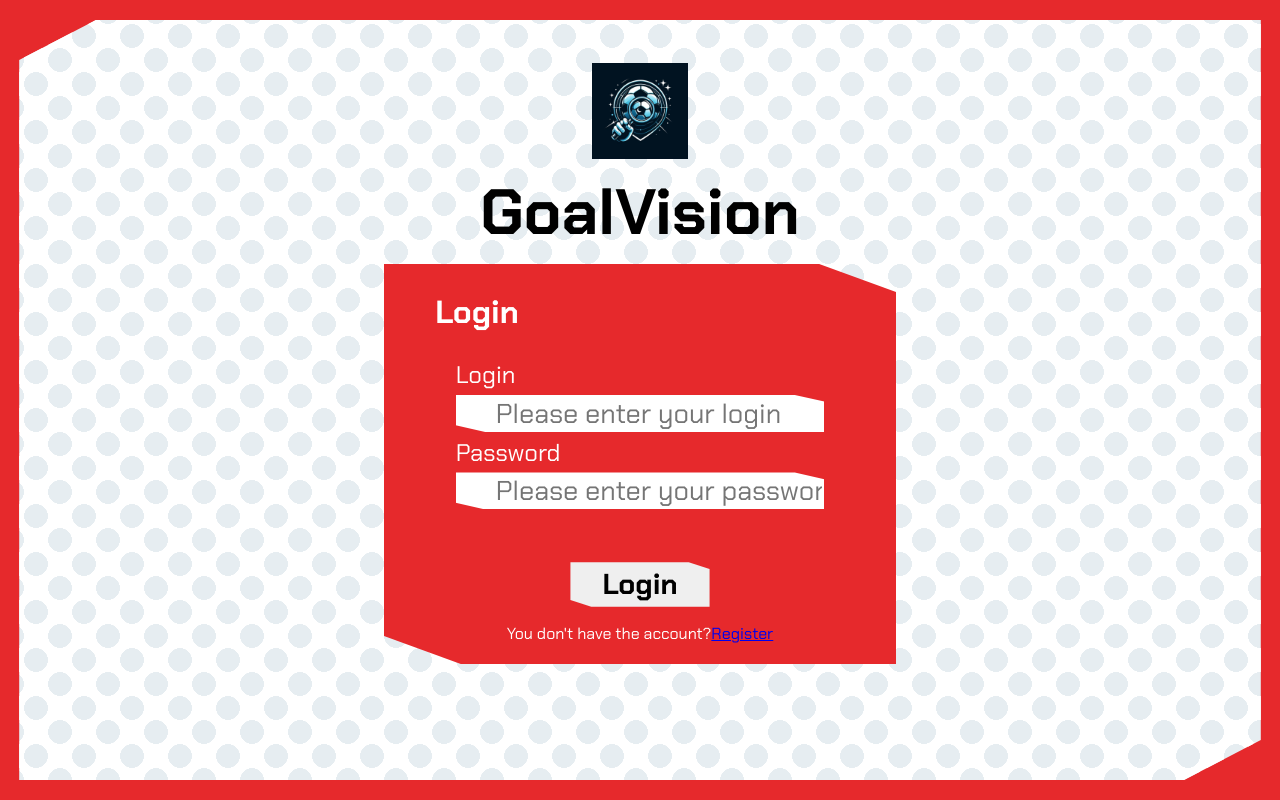
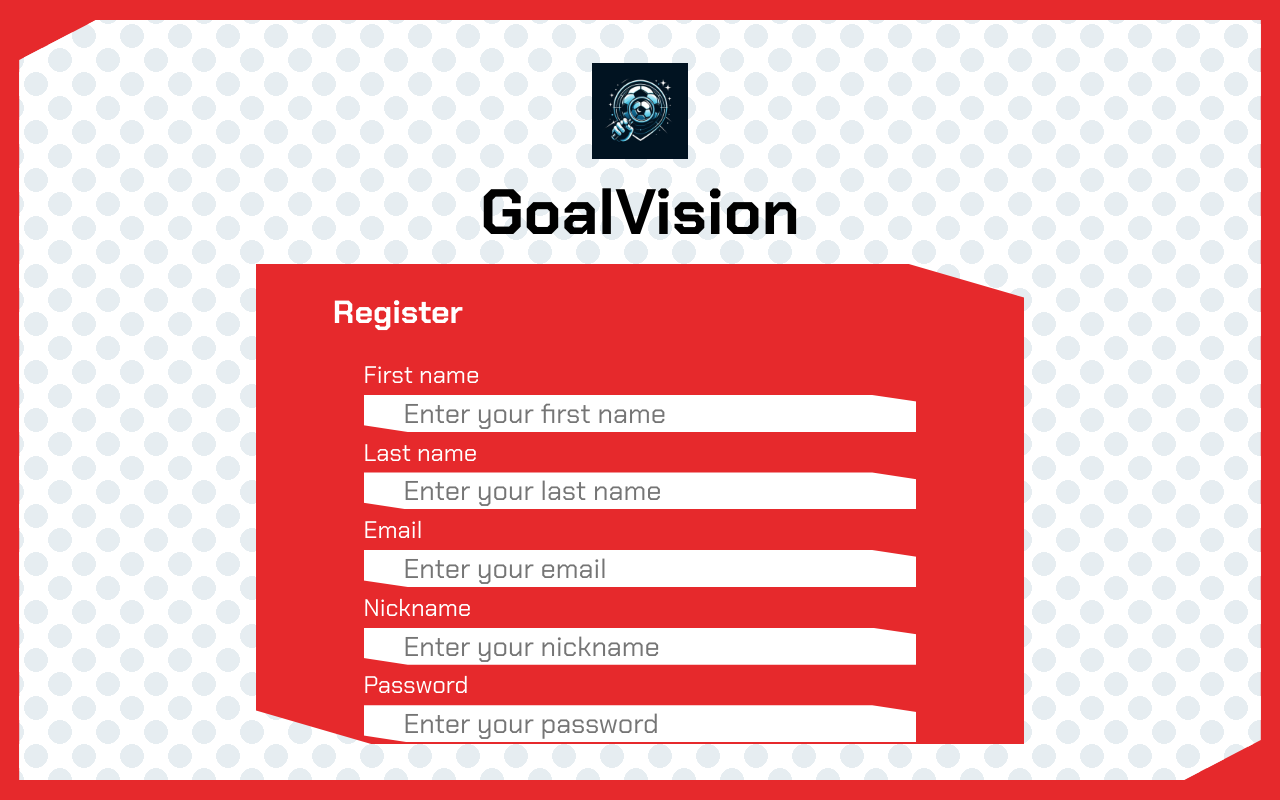
Before and after one commit to dciepko/FootApp, a React (Vite) app in the folder frontend/football-app/: page / in a window 1280 px wide. Built offline with nearby package versions, Linux system fonts and the light colour scheme.

Commit message:
Implementing register component

```diff
--- a/frontend/football-app/src/App.jsx
+++ b/frontend/football-app/src/App.jsx
@@ -6,12 +6,14 @@ import LeaguesPage from "./pages/LeaguesPage/LeaguesPage";
 import SingleLeaguePage from "./pages/SingleLeaguePage/SingleLeaguePage";
 import PlayerPage from "./pages/PlayerPage/PlayerPage";
 import LoginPage from "./pages/LoginPage/LoginPage";
+import NavMenu from "./components/NavMenu/NavMenu";
+import RegisterPage from "./pages/RegisterPage/RegisterPage";
 
 const App = () => {
   return (
     <div className="container">
       <div className="app">
-        <LoginPage />
+        <RegisterPage />
       </div>
     </div>
   );
--- /dev/null
+++ b/frontend/football-app/src/pages/RegisterPage/RegisterPage.jsx
@@ -0,0 +1,201 @@
+import LoginInput from "../../components/LoginInput/LoginInput";
+import { useInput } from "../../hooks/useInput";
+import {
+  hasMinLength,
+  isEmail,
+  isNotEmpty,
+} from "../../utils/validationFunctions";
+import classes from "./RegisterPage.module.css";
+
+export default function RegisterPage() {
+  const {
+    value: firstNameValue,
+    handleInputChange: handleFirstNameChange,
+    handleInputBlur: handleFirstNameBlur,
+    hasError: firstNameHasError,
+  } = useInput("", (value) => isNotEmpty(value));
+
+  const {
+    value: lastNameValue,
+    handleInputChange: handleLastNameChange,
+    handleInputBlur: handleLastNameBlur,
+    hasError: lastNameHasError,
+  } = useInput("", (value) => isNotEmpty(value));
+  const {
+    value: emailValue,
+    handleInputChange: handleEmailChange,
+    handleInputBlur: handleEmailBlur,
+    hasError: emailHasError,
+  } = useInput("", (value) => isEmail(value) && isNotEmpty(value));
+  const {
+    value: nickValue,
+    handleInputChange: handleNickChange,
+    handleInputBlur: handleNickBlur,
+    hasError: nickHasError,
+  } = useInput("", (value) => isNotEmpty(value));
+  const {
+    value: passwordValue,
+    handleInputChange: handlePasswordChange,
+    handleInputBlur: handlePasswordBlur,
+    hasError: passwordHasError,
+  } = useInput("", (value) => isNotEmpty(value) && hasMinLength(value, 6));
+  const {
+    value: passwordRepeatValue,
+    handleInputChange: handlePasswordRepeatChange,
+    handleInputBlur: handlePasswordRepeatBlur,
+    hasError: passwordRepeatHasError,
+  } = useInput("", (value) => isNotEmpty(value) && hasMinLength(value, 6));
+
+  async function handleSubmit(event) {
+    event.preventDefault();
+
+    // if (
+    //   firstNameHasError ||
+    //   lastNameHasError ||
+    //   emailHasError ||
+    //   nickHasError ||
+    //   passwordHasError ||
+    //   passwordRepeatHasError ||
+    //   !firstNameValue ||
+    //   !lastNameValue ||
+    //   !emailValue ||
+    //   !nickValue ||
+    //   !passwordValue ||
+    //   !passwordRepeatValue ||
+    //   passwordValue !== passwordRepeatValue
+    // ) {
+    //   alert("Proszę wypełnić wszystkie pola poprawnie.");
+    //   return;
+    // }
+
+    // const authData = {
+    //   userFirstName: firstNameValue,
+    //   userSurename: lastNameValue,
+    //   userEmail: emailValue,
+    //   userNickname: nickValue,
+    //   userPassword: passwordValue,
+    // };
+
+    // const response = await fetch("http://localhost:8080/register", {
+    //   method: "POST",
+    //   headers: {
+    //     "Content-Type": "application/json",
+    //   },
+    //   body: JSON.stringify(authData),
+    // });
+
+    // if (response.status === 422 || response.status === 401) {
+    //   return response;
+    // }
+
+    // if (!response.ok) {
+    //   throw new Error("Could not authenticate user.");
+    // }
+    // if (response.ok) {
+    //   const resData = await response.json();
+    //   const token = resData.token;
+    //   const loggedUserId = resData.userID;
+    //   localStorage.setItem("token", token);
+    //   const expiration = new Date();
+    //   expiration.setHours(expiration.getHours() + 24);
+    //   localStorage.setItem("expiration", expiration.toISOString());
+
+    //   localStorage.setItem("currentUserID", loggedUserId);
+
+    //   navigate(`/${loggedUserId}/home`);
+    // }
+  }
+
+  return (
+    <div className={classes.loginPage}>
+      <header className={classes.loginHeader}>
+        <div className={classes.logoContainer}>
+          <div className={classes.logoPicture} />
+        </div>
+        <h1 className={classes.name}>GoalVision</h1>
+      </header>
+      <div className={classes.loginContainer}>
+        <form onSubmit={handleSubmit} className={classes.form}>
+          <h2 className={classes.h2}>Register</h2>
+          <div className={classes.inputsContainer}>
+            <LoginInput
+              label="First name"
+              id="firstName"
+              type="text"
+              name="firstName"
+              onBlur={handleFirstNameBlur}
+              onChange={handleFirstNameChange}
+              value={firstNameValue}
+              error={firstNameHasError && "Please enter the correct format"}
+              placeholder="Enter your first name"
+            />
+            <LoginInput
+              label="Last name"
+              id="lastName"
+              type="text"
+              name="lastName"
+              onBlur={handleLastNameBlur}
+              onChange={handleLastNameChange}
+              value={lastNameValue}
+              error={lastNameHasError && "Please enter the correct format"}
+              placeholder="Enter your last name"
+            />
+            <LoginInput
+              label="Email"
+              id="email"
+              type="email"
+              name="email"
+              onBlur={handleEmailBlur}
+              onChange={handleEmailChange}
+              value={emailValue}
+              error={emailHasError && "Please enter the correct format"}
+              placeholder="Enter your email"
+            />
+            <LoginInput
+              label="Nickname"
+              id="nick"
+              type="text"
+              name="nick"
+              onBlur={handleNickBlur}
+              onChange={handleNickChange}
+              value={nickValue}
+              error={nickHasError && "Please enter the correct format"}
+              placeholder="Enter your nickname"
+            />
+            <LoginInput
+              label="Password"
+              id="password"
+              type="password"
+              name="password"
+              onBlur={handlePasswordBlur}
+              onChange={handlePasswordChange}
+              value={passwordValue}
+              error={passwordHasError && "Please enter the correct format"}
+              placeholder="Enter your password"
+            />
+            <LoginInput
+              label="Repeat password"
+              id="passwordRepeat"
+              type="password"
+              name="passwordRepeat"
+              onBlur={handlePasswordRepeatBlur}
+              onChange={handlePasswordRepeatChange}
+              value={passwordRepeatValue}
+              error={
+                passwordRepeatHasError && "Please enter the correct format"
+              }
+              placeholder="Repeat your password"
+            />
+            <div className={classes.buttonsContainer}>
+              <button className={classes.registerButton}>Register</button>
+              {/* <Link to="/login" className={classes.cancelButton}>
+                Anuluj
+              </Link> */}
+              <button className={classes.registerButton}>Cancel</button>
+            </div>
+          </div>
+        </form>
+      </div>
+    </div>
+  );
+}
--- /dev/null
+++ b/frontend/football-app/src/pages/RegisterPage/RegisterPage.module.css
@@ -0,0 +1,93 @@
+.loginPage {
+  width: 100%;
+  display: flex;
+  flex-direction: column;
+  justify-content: center;
+  align-items: center;
+}
+
+.loginHeader {
+  width: 30vw;
+  height: 25vh;
+  display: flex;
+  flex-direction: column;
+  justify-content: center;
+  align-items: center;
+}
+
+.logoContainer {
+  height: 90%;
+  display: flex;
+  align-items: center;
+  justify-content: flex-start;
+}
+
+.logoPicture {
+  width: 6rem;
+  height: 6rem;
+  background-image: url("../../assets/logoprz2.jpg");
+  background-size: cover;
+  background-position: center;
+  background-repeat: no-repeat;
+  overflow: hidden;
+}
+
+.name {
+  font-size: 4rem;
+  padding: 0.7rem 0;
+  margin: 0;
+}
+
+.loginContainer {
+  background-color: #e6292c;
+  max-width: 60vw;
+  max-height: 60vh;
+  width: 60vw;
+  height: 60vh;
+  clip-path: polygon(85% 0, 100% 7%, 100% 100%, 15% 100%, 0% 93%, 0 0);
+  color: white;
+  display: flex;
+  justify-content: center;
+  overflow-y: auto;
+}
+
+.form {
+  width: 80%;
+  max-width: 80%;
+}
+
+.inputsContainer {
+  display: flex;
+  flex-direction: column;
+  align-items: center;
+  overflow-y: auto;
+}
+
+.buttonsContainer {
+  margin-top: 3rem;
+  margin-bottom: 1rem;
+}
+
+.loginButton {
+  font-size: 1.8rem;
+  clip-path: polygon(85% 0, 100% 15%, 100% 100%, 15% 100%, 0% 85%, 0 0);
+  font-family: "Chakra Petch", sans-serif;
+  padding: 0.2rem 2rem;
+  border: none;
+  font-weight: bold;
+}
+
+.registerButton {
+  font-size: 1.8rem;
+  clip-path: polygon(85% 0, 100% 15%, 100% 100%, 15% 100%, 0% 85%, 0 0);
+  font-family: "Chakra Petch", sans-serif;
+  padding: 0.2rem 2rem;
+  border: none;
+  font-weight: bold;
+}
+
+.buttonsContainer {
+  width: 50%;
+  display: flex;
+  justify-content: space-around;
+}
```
